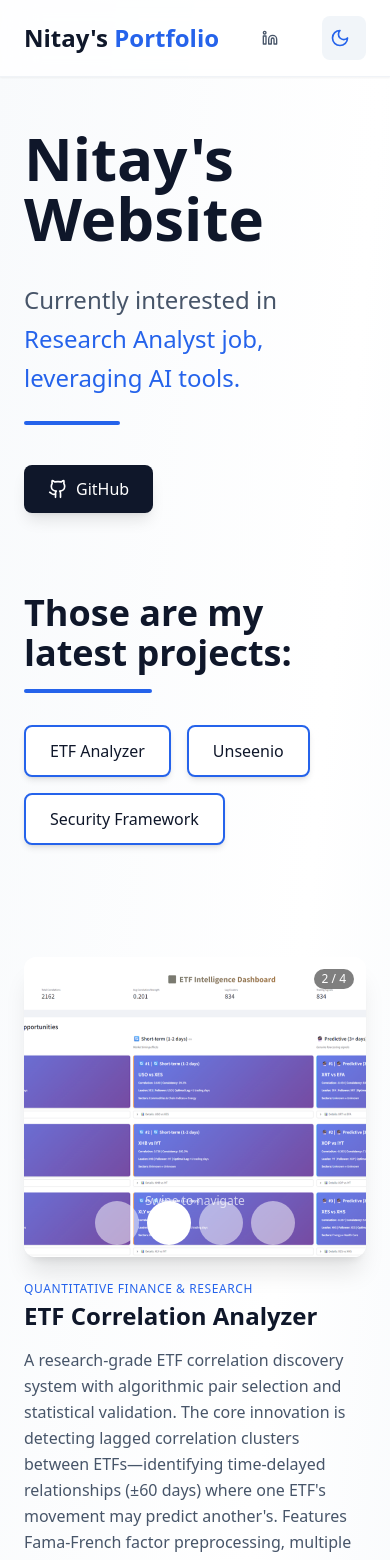
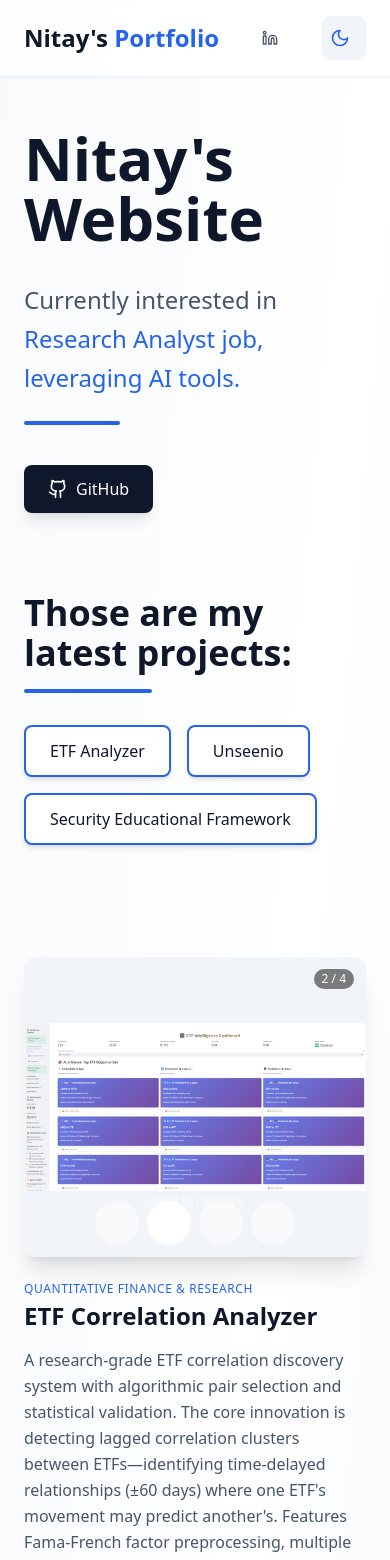
Before and after one commit to NitayDariel/nitay.github.io, a React (Vite) app: page / in a window 390 px wide. Shown: the top 1560 px of the page. Built offline with nearby package versions, Linux system fonts and the light colour scheme.

Commit message:
Fix image display to show full content with object-contain, rename to Security Educational Framework

```diff
--- a/src/components/ImageCarousel.jsx
+++ b/src/components/ImageCarousel.jsx
@@ -57,12 +57,14 @@ export default function ImageCarousel({ images, alt, autoPlay = true, interval =
 
   if (images.length === 1) {
     return (
+      <div className="w-full h-[300px] sm:h-[350px] md:h-[400px] flex items-center justify-center bg-slate-100 dark:bg-slate-800">
         <img
           src={images[0]}
           alt={alt}
           loading="lazy"
-        className="w-full h-[300px] sm:h-[350px] md:h-[400px] object-cover transition-transform duration-700 group-hover:scale-105"
+          className="max-w-full max-h-full w-auto h-auto object-contain transition-transform duration-700 group-hover:scale-105"
         />
+      </div>
     );
   }
 
@@ -82,14 +84,18 @@ export default function ImageCarousel({ images, alt, autoPlay = true, interval =
         style={{ transform: `translateX(-${currentIndex * 100}%)` }}
       >
         {images.map((image, index) => (
+          <div
+            key={index}
+            className="w-full h-full flex-shrink-0 flex items-center justify-center bg-slate-100 dark:bg-slate-800"
+          >
             <img
-            key={index}
               src={image}
               alt={`${alt} - ${index + 1}`}
               loading="lazy"
               draggable="false"
-            className="w-full h-full object-cover flex-shrink-0 select-none"
+              className="max-w-full max-h-full w-auto h-auto object-contain select-none"
             />
+          </div>
         ))}
       </div>
 
--- a/src/pages/Home.jsx
+++ b/src/pages/Home.jsx
@@ -59,7 +59,7 @@ export default function Home() {
     {
       id: 3,
       slug: "security-framework",
-      title: "Cybersecurity Learning Platform",
+      title: "Security Educational Framework",
       category: "Cybersecurity & Education",
       description: "An educational cybersecurity platform for understanding offensive security techniques. Features a reverse shell delivery system via phishing simulation with AES-256 encrypted communication channels. Includes an interactive CLI console, C2 server, payload generator, and detailed explanation mode covering each attack component. Cross-platform support for Windows, Linux, and macOS.",
       images: [
@@ -167,7 +167,7 @@ export default function Home() {
               onClick={() => scrollToProject('security-framework')}
               className="px-6 py-3 bg-white dark:bg-slate-800 text-slate-900 dark:text-white border-2 border-blue-600 dark:border-blue-400 rounded-lg font-medium hover:bg-blue-600 dark:hover:bg-blue-600 hover:text-white transition-all duration-300 shadow-md hover:shadow-lg"
             >
-              Security Framework
+              Security Educational Framework
             </button>
           </div>
         </div>
```
Lines whose indentation alone changed are shown as unchanged.
